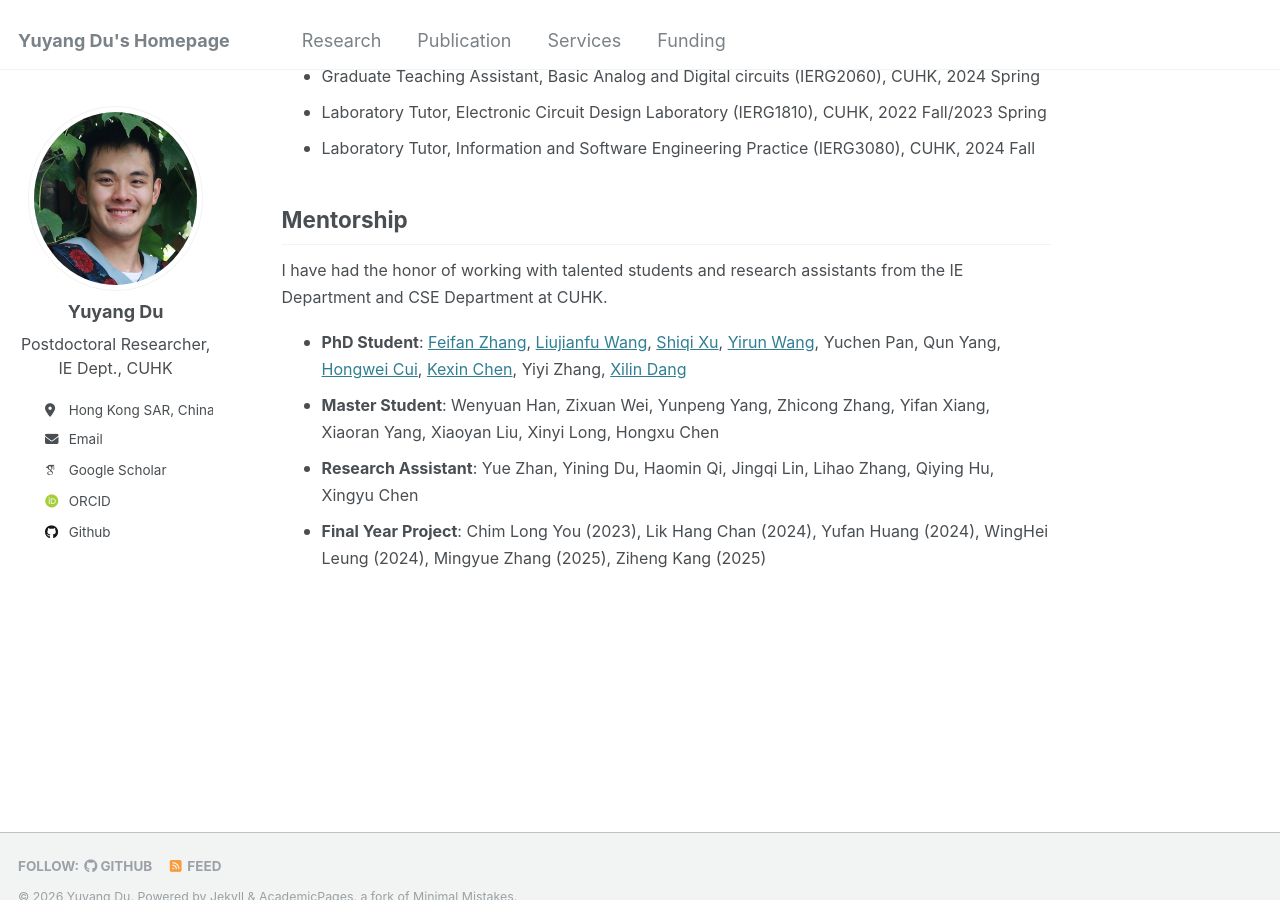
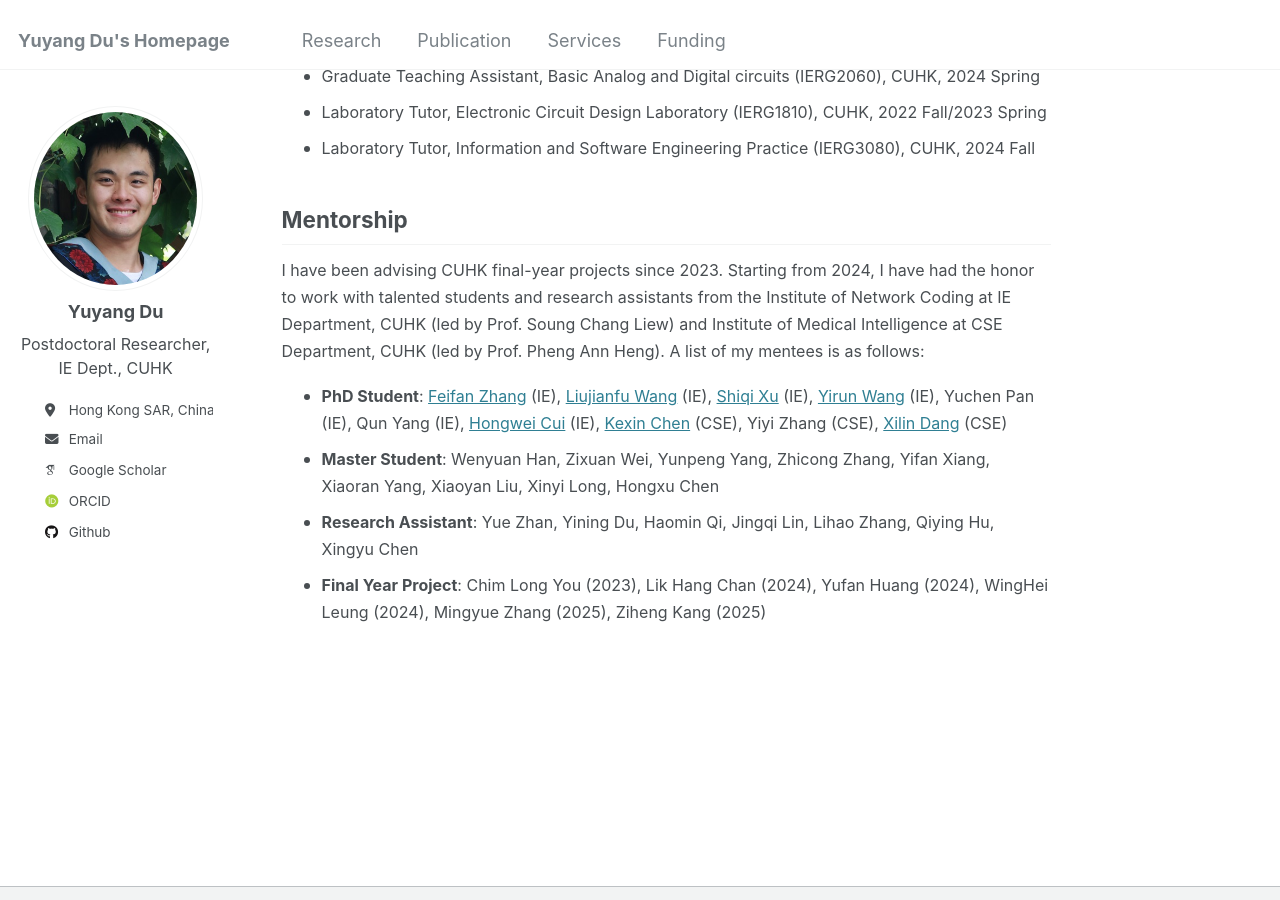
Before and after one commit to yuyangdu01/yuyangdu01.github.io, a Jekyll site: the page built from _pages/service.md, in a window 1280 px wide and 900 px high, scrolled down 650 px. Built offline with Jekyll 4.4.1, drawn with Linux system fonts in a browser that asks for light colours; some web fonts are replaced.

Commit message:
Update service.md

```diff
--- a/_pages/service.md
+++ b/_pages/service.md
@@ -40,8 +40,8 @@ Teaching
 
 Mentorship
 ------
-<font size=3>I have had the honor of working with talented students and research assistants from the IE Department and CSE Department at CUHK.</font>
-* <font size=3> <b>PhD Student</b>: <a href="https://scholar.google.com/citations?user=pUIWEZAAAAAJ">Feifan Zhang</a>, <a href="https://scholar.google.com/citations?user=zHMaH24AAAAJ">Liujianfu Wang</a>, <a href="https://scholar.google.com/citations?user=-PdrGCIAAAAJ">Shiqi Xu</a>, <a href="https://ieeexplore.ieee.org/author/37089175010">Yirun Wang</a>, Yuchen Pan, Qun Yang, <a href="https://scholar.google.com/citations?user=o8vGH6kAAAAJ">Hongwei Cui</a>, <a href="https://scholar.google.com/citations?user=wHMRoIUAAAAJ">Kexin Chen</a>, Yiyi Zhang, <a href="https://scholar.google.com/citations?user=XSQsbRsAAAAJ">Xilin Dang</a></font>
+<font size=3>I have been advising CUHK final-year projects since 2023. Starting from 2024, I have had the honor to work with talented students and research assistants from the Institute of Network Coding at IE Department, CUHK (led by Prof. Soung Chang Liew) and Institute of Medical Intelligence at CSE Department, CUHK (led by Prof. Pheng Ann Heng). A list of my mentees is as follows:</font>
+* <font size=3> <b>PhD Student</b>: <a href="https://scholar.google.com/citations?user=pUIWEZAAAAAJ">Feifan Zhang</a> (IE), <a href="https://scholar.google.com/citations?user=zHMaH24AAAAJ">Liujianfu Wang</a> (IE), <a href="https://scholar.google.com/citations?user=-PdrGCIAAAAJ">Shiqi Xu</a> (IE), <a href="https://ieeexplore.ieee.org/author/37089175010">Yirun Wang</a> (IE), Yuchen Pan (IE), Qun Yang (IE), <a href="https://scholar.google.com/citations?user=o8vGH6kAAAAJ">Hongwei Cui</a> (IE), <a href="https://scholar.google.com/citations?user=wHMRoIUAAAAJ">Kexin Chen</a> (CSE), Yiyi Zhang (CSE), <a href="https://scholar.google.com/citations?user=XSQsbRsAAAAJ">Xilin Dang</a> (CSE)</font>
 * <font size=3> <b>Master Student</b>: Wenyuan Han, Zixuan Wei, Yunpeng Yang, Zhicong Zhang, Yifan Xiang, Xiaoran Yang, Xiaoyan Liu, Xinyi Long, Hongxu Chen</font>
 * <font size=3> <b>Research Assistant</b>: Yue Zhan, Yining Du, Haomin Qi, Jingqi Lin, Lihao Zhang, Qiying Hu, Xingyu Chen</font>
 * <font size=3> <b>Final Year Project</b>: Chim Long You (2023), Lik Hang Chan (2024), Yufan Huang (2024), WingHei Leung (2024), Mingyue Zhang (2025), Ziheng Kang (2025)</font>
```
